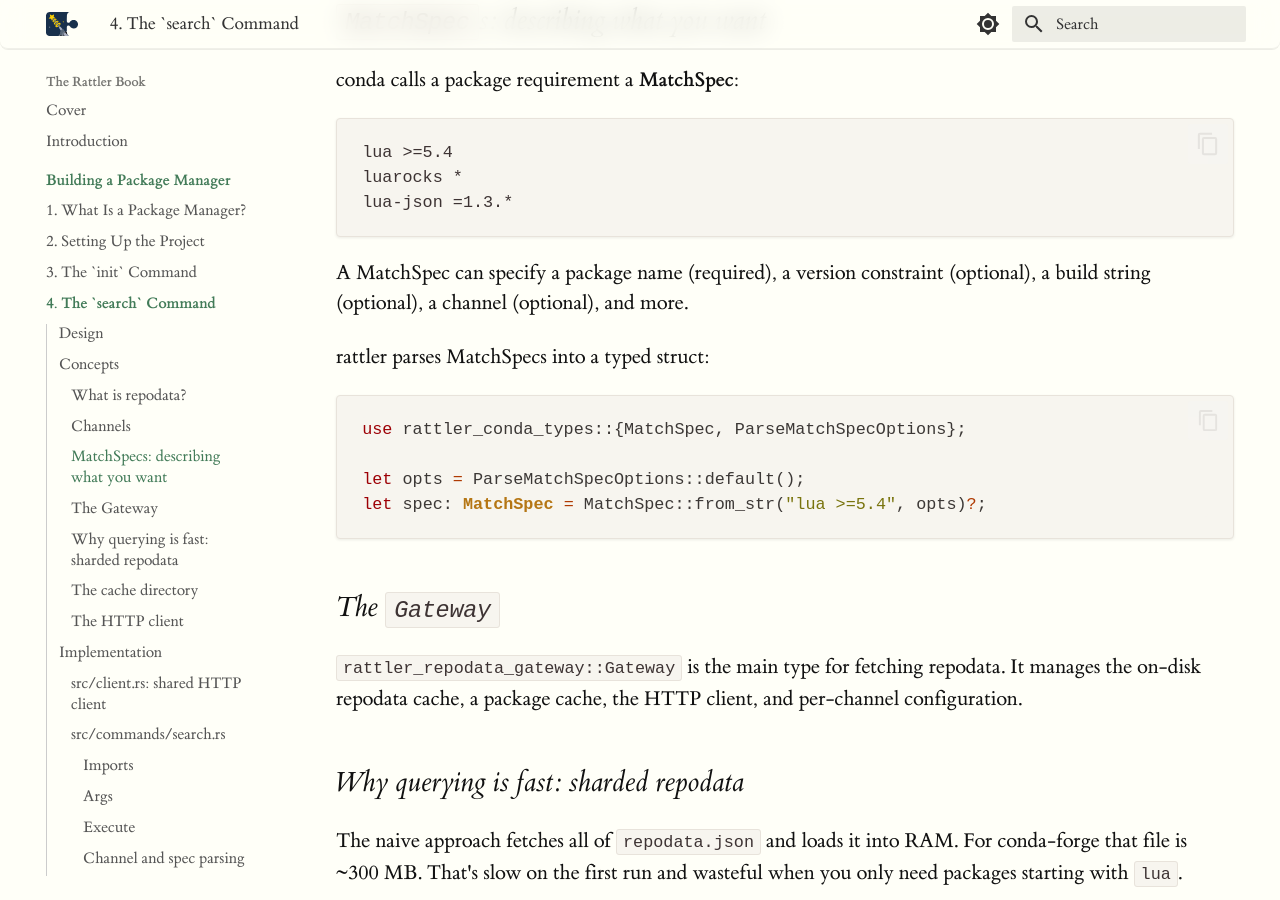
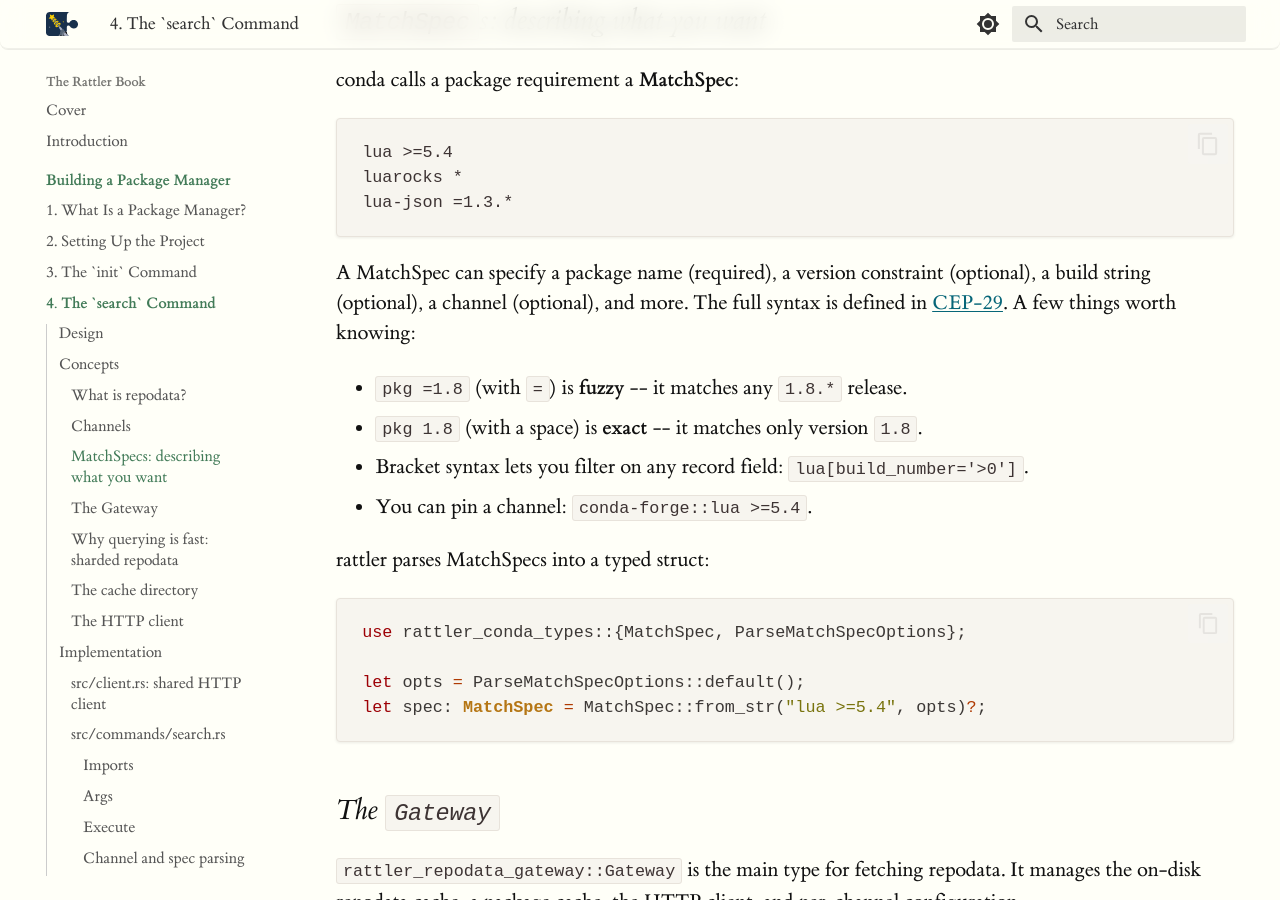
Before and after one commit to prefix-dev/rattler-book, an MkDocs documentation site: the page built from book/src/ch04-search.md, in a window 1280 px wide and 900 px high, scrolled down 1972 px. Built offline with MkDocs 1.6.1 and Material for MkDocs 9.7.7, drawn with Linux system fonts in a browser that asks for light colours.

````diff
--- a/book/src/ch04-search.md
+++ b/book/src/ch04-search.md
@@ -71,7 +71,15 @@ lua-json =1.3.*
 ```
 
 A MatchSpec can specify a package name (required), a version constraint
-(optional), a build string (optional), a channel (optional), and more.
+(optional), a build string (optional), a channel (optional), and more. The
+full syntax is defined in [CEP-29]. A few things worth knowing:
+
+- `pkg =1.8` (with `=`) is **fuzzy** -- it matches any `1.8.*` release.
+- `pkg 1.8` (with a space) is **exact** -- it matches only version `1.8`.
+- Bracket syntax lets you filter on any record field: `lua[build_number='>0']`.
+- You can pin a channel: `conda-forge::lua >=5.4`.
+
+[CEP-29]: https://conda.org/learn/ceps/cep-0029/
 
 rattler parses MatchSpecs into a typed struct:
 
````
Also changed, not shown: book/src/ch01-what-is-a-package-manager.md (+4 -2 lines).
